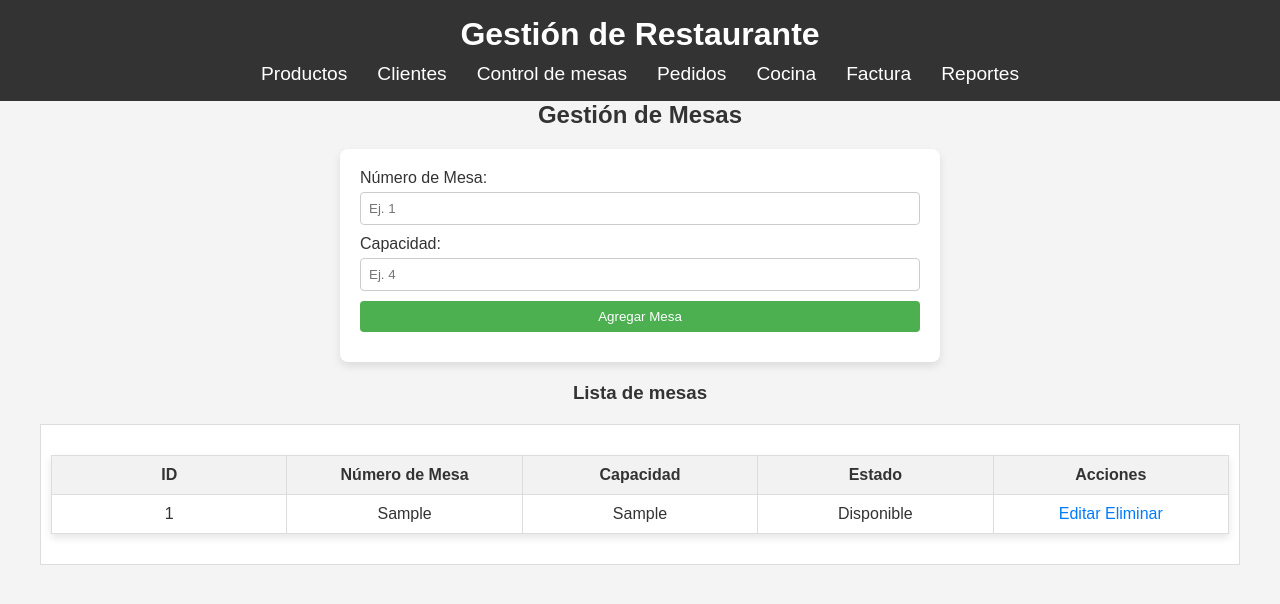
After one commit to Kevin5530/Proyecto, a PHP site: page /control_mesas.php in a window 1280 px wide. The commit adds this page. Shown: the top 604 px of the page. Run offline with PHP 8.4, Linux system fonts and the light colour scheme; tables that the repository leaves empty or names only in its code hold one stand-in row (values such as "Sample post").

Commit message:
Segundo Avance

```diff
--- a/CRUD.php
+++ b/CRUD.php
@@ -2,10 +2,10 @@
 class CRUD
 {
     // 1. Agregar un nuevo cliente
-    public function agregarCliente($conn, $nombre_cliente, $telefono = null)
+    public function agregarCliente($conn, $nombre_cliente, $telefono = null, $num_personas)
     {
-        $stmt = $conn->prepare("INSERT INTO clientes (nombre_cliente, telefono) VALUES (?, ?)");
-        $stmt->bind_param("ss", $nombre_cliente, $telefono);
+        $stmt = $conn->prepare("INSERT INTO clientes (nombre_cliente, telefono, num_personas) VALUES (?, ?, ?)");
+        $stmt->bind_param("ssi", $nombre_cliente, $telefono, $num_personas);
         return $stmt->execute();
     }
 
@@ -17,10 +17,10 @@ class CRUD
     }
 
     // 3. Actualizar información de un cliente (nombre o teléfono en este caso)
-    public function actualizarCliente($conn, $id_cliente, $nuevo_nombre_cliente, $nuevo_telefono)
+    public function actualizarCliente($conn, $id_cliente, $nuevo_nombre_cliente, $nuevo_telefono, $num_personas)
     {
-        $stmt = $conn->prepare("UPDATE clientes SET nombre_cliente = ?, telefono = ? WHERE id_cliente = ?");
-        $stmt->bind_param("ssi", $nuevo_nombre_cliente, $nuevo_telefono, $id_cliente);
+        $stmt = $conn->prepare("UPDATE clientes SET nombre_cliente = ?, telefono = ?, num_personas = ? WHERE id_cliente = ?");
+        $stmt->bind_param("ssii", $nuevo_nombre_cliente, $nuevo_telefono, $num_personas,  $id_cliente);
         return $stmt->execute();
     }
 
@@ -40,6 +40,72 @@ class CRUD
         $stmt->bind_param("i", $id_cliente);
         return $stmt->execute();
     }
+
+
+    // 1. Crear mesa
+    public function agregarMesa($conn, $numero_mesa, $capacidad, $estado)
+    {
+        $stmt = $conn->prepare("INSERT INTO control_mesas (numero_mesa, capacidad, estado) VALUES (?, ?, ?)");
+        $stmt->bind_param("iis", $numero_mesa, $capacidad, $estado);
+        return $stmt->execute();
+    }
+
+    // 2. Ver todas las mesas
+    public function consultarMesas($conn)
+    {
+        $sql = "SELECT * FROM control_mesas";
+        $result = $conn->query($sql);
+        return $result->fetch_all(MYSQLI_ASSOC);
+    }
+
+    public function obtenerMesaPorId($conn, $id_mesa)
+    {
+        $stmt = $conn->prepare("SELECT * FROM control_mesas WHERE id_mesa = ?");
+        $stmt->bind_param("i", $id_mesa);
+        $stmt->execute();
+        return $stmt->get_result()->fetch_assoc();
+    }
+
+    // 3. Actualizar información de una mesa
+    public function actualizarMesa($conn, $id_mesa, $nuevo_numero_mesa, $nuevo_capacidad)
+    {
+        $stmt = $conn->prepare("UPDATE control_mesas SET numero_mesa = ?, capacidad = ? WHERE id_mesa = ?");
+        $stmt->bind_param("ssi", $nuevo_numero_mesa, $nuevo_capacidad, $id_mesa);
+        return $stmt->execute();
+    }
+
+    // 4. Eliminar una mesa
+    public function eliminarMesa($conn, $id_mesa)
+    {
+        $stmt = $conn->prepare("DELETE FROM control_mesas WHERE id_mesa = ?");
+        $stmt->bind_param("i", $id_mesa);
+        return $stmt->execute();
+    }
+
+    public function buscarMesaDisponible($conn, $capacidad)
+    {
+        $stmt = $conn->prepare("SELECT * FROM control_mesas WHERE capacidad >= ? AND estado = 'disponible' LIMIT 1");
+        $stmt->bind_param("i", $capacidad);
+        $stmt->execute();
+        return $stmt->get_result()->fetch_assoc();
+    }
+
+    public function asignarMesa($conn, $id_mesa, $id_cliente)
+    {
+        $conn->begin_transaction();
+
+        $stmt = $conn->prepare("UPDATE control_mesas SET estado = 'ocupada' WHERE id_mesa = ?");
+        $stmt->bind_param("i", $id_mesa);
+        $stmt->execute();
+
+        $stmt = $conn->prepare("INSERT INTO pedidos (id_cliente, id_mesa, fecha_hora) VALUES (?, ?, NOW())");
+        $stmt->bind_param("ii", $id_cliente, $id_mesa);
+        $stmt->execute();
+
+        $conn->commit();
+        return true;
+    }
+
 
     // 5. Agregar un nuevo producto
     public function agregarProducto($conn, $nombre_producto, $precio)
--- /dev/null
+++ b/control_mesas.php
@@ -0,0 +1,96 @@
+<?php
+include 'conexion.php';
+include_once 'CRUD.php';
+
+$crud = new CRUD($conexion);
+
+// Procesar el formulario
+
+if ($_SERVER['REQUEST_METHOD'] == 'POST' && isset($_POST['agregar_mesa'])) {
+    $numero_mesa = isset($_POST['numero_mesa']) ? (int) $_POST['numero_mesa'] : null;
+    $capacidad = isset($_POST['capacidad']) ? (int) $_POST['capacidad'] : null;
+    $estado = $_POST['estado'];
+
+    $crud->agregarMesa($conexion, $numero_mesa, $capacidad, $estado);
+
+    // Redirige para evitar reenvío del formulario
+    header("Location: control_mesas.php");
+    exit();
+}
+
+if (isset($_GET['eliminar'])) {
+    $id_mesa = $_GET['eliminar'];
+
+    // Llamar a la función eliminarCliente en la clase CRUD
+    if ($crud->eliminarMesa($conexion, $id_mesa)) {
+        header("Location: control_mesas.php");
+        exit();
+    } else {
+        echo "<p style='color: red; text-align: center;'>Error al eliminar la mesa.</p>";
+    }
+}
+
+// Consultar las mesas
+$mesas = $crud->consultarMesas($conexion);
+?>
+
+<!DOCTYPE html>
+<html lang="es">
+
+<head>
+    <meta charset="UTF-8">
+    <meta name="viewport" content="width=device-width, initial-scale=1.0">
+    <title>Gestión de Mesas</title>
+    <link rel="stylesheet" href="css/estilo.css">
+</head>
+
+<body>
+    <?php include_once 'encabezado.php'; ?>
+    <h2>Gestión de Mesas</h2>
+
+    <form method="POST" action="control_mesas.php">
+        <label for="numero_mesa">Número de Mesa:</label>
+        <input type="number" id="numero_mesa" name="numero_mesa" required placeholder="Ej. 1">
+
+        <label for="capacidad">Capacidad:</label>
+        <input type="number" id="capacidad" name="capacidad" required placeholder="Ej. 4">
+
+        <button type="submit" name="agregar_mesa">Agregar Mesa</button>
+    </form>
+
+    <h3>Lista de mesas</h3>
+    <div class="table-container">
+        <table>
+            <thead>
+                <tr>
+                    <th>ID</th>
+                    <th>Número de Mesa</th>
+                    <th>Capacidad</th>
+                    <th>Estado</th>
+                    <th>Acciones</th>
+                </tr>
+            </thead>
+            <tbody>
+                <?php if (!empty($mesas)): ?>
+                    <?php foreach ($mesas as $mesa): ?>
+                        <tr>
+                            <td><?php echo $mesa['id_mesa']; ?></td>
+                            <td><?php echo $mesa['numero_mesa']; ?></td>
+                            <td><?php echo $mesa['capacidad']; ?></td>
+                            <td><?php echo $mesa['estado'] === 'disponible' ? 'Disponible' : 'Ocupada'; ?></td>
+                            <td>
+                                <a href="editar_mesa.php?id=<?php echo $mesa['id_mesa']; ?>">Editar</a>
+                                <a href="control_mesas.php?eliminar=<?php echo $mesa['id_mesa']; ?>">Eliminar</a>
+                            </td>
+                        </tr>
+                    <?php endforeach; ?>
+                <?php else: ?>
+                    <tr>
+                        <td colspan="4" style="text-align: center;">No hay mesas .</td>
+                    </tr>
+                <?php endif; ?>
+            </tbody>
+        </table>
+</body>
+
+</html>
--- a/editar_cliente.php
+++ b/editar_cliente.php
@@ -17,7 +17,8 @@ if (isset($_GET['id'])) {
 if ($_SERVER['REQUEST_METHOD'] === 'POST' && isset($_POST['actualizar_cliente'])) {
     $nombre_cliente = $_POST['nombre_cliente'];
     $telefono = $_POST['telefono'];
-    $crud->actualizarCliente($conexion, $id_cliente, $nombre_cliente, $telefono);
+    $num_personas = $_POST['num_personas'];
+    $crud->actualizarCliente($conexion, $id_cliente, $nombre_cliente, $telefono, $num_personas);
 
     // Redirige a la página de clientes después de actualizar
     header("Location: clientes.php");
@@ -47,6 +48,9 @@ if ($_SERVER['REQUEST_METHOD'] === 'POST' && isset($_POST['actualizar_cliente'])
             <label for="telefono">Teléfono:</label>
             <input type="text" id="telefono" name="telefono" value="<?php echo $cliente['telefono']; ?>">
 
+            <label for="num_personas">Num Personas:</label>
+            <input type="text" id="num_personas" name="num_personas" placeholder="Ej. 2">
+
             <button type="submit" name="actualizar_cliente">Actualizar Cliente</button>
         </form>
     </div>
--- a/encabezado.php
+++ b/encabezado.php
@@ -2,10 +2,12 @@
     <h1>Gestión de Restaurante</h1>
     <nav>
         <ul>
+            <li><a href="index.php?seccion=productos">Productos</a></li>
             <li><a href="index.php?seccion=clientes">Clientes</a></li>
-            <li><a href="index.php?seccion=productos">Productos</a></li>
+            <li><a href="index.php?seccion=control de mesas">Control de mesas</a></li>
             <li><a href="index.php?seccion=pedidos">Pedidos</a></li>
-            <li><a href="index.php?seccion=Control de mesas">Control de mesas</a></li>
+            <li><a href="index.php?seccion=cocina">Cocina</a></li>
+            <li><a href="index.php?seccion=reportes">Factura</a></li>
             <li><a href="index.php?seccion=reportes">Reportes</a></li>
 
         </ul>
```
Also changed, not shown: clientes.php (+24 -1 lines), editar_mesa.php (added, +56 -0 lines), index.php (+7 -3 lines), cocina.php (added), reportes.php (added).
